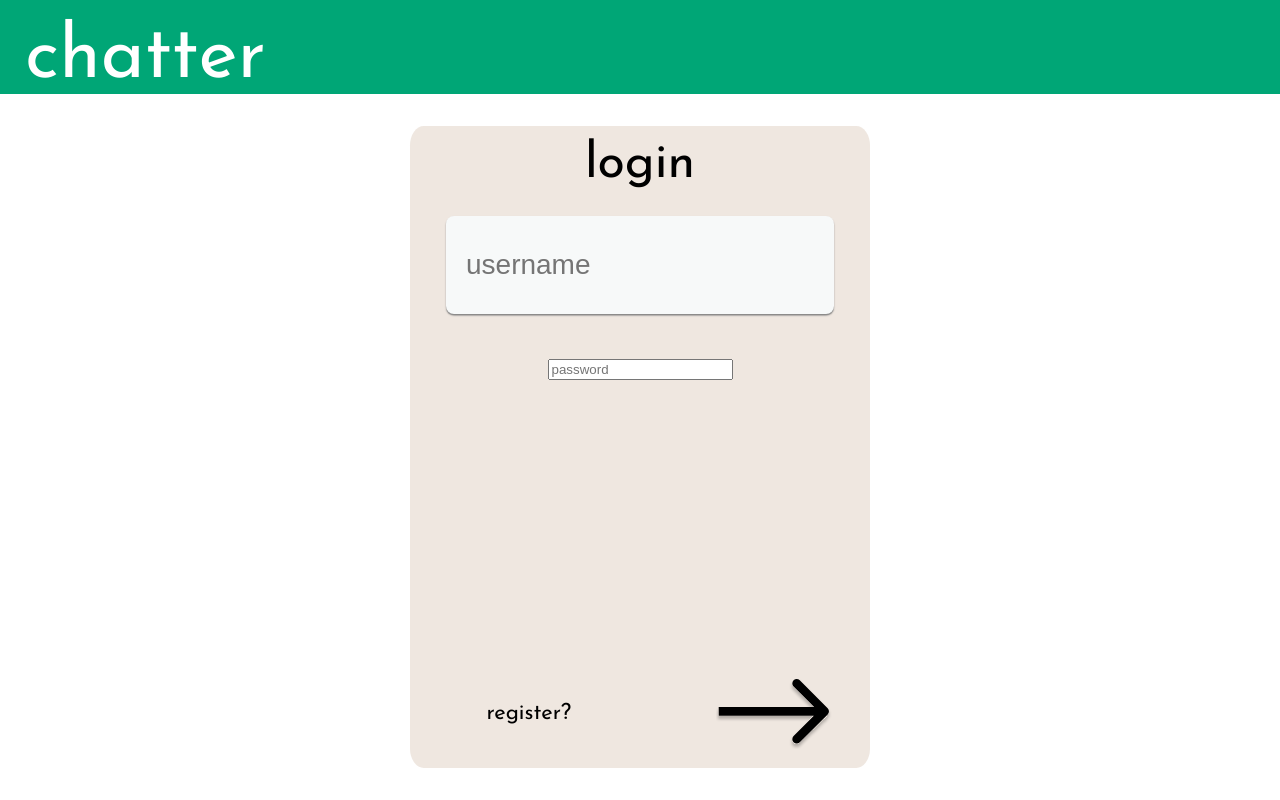
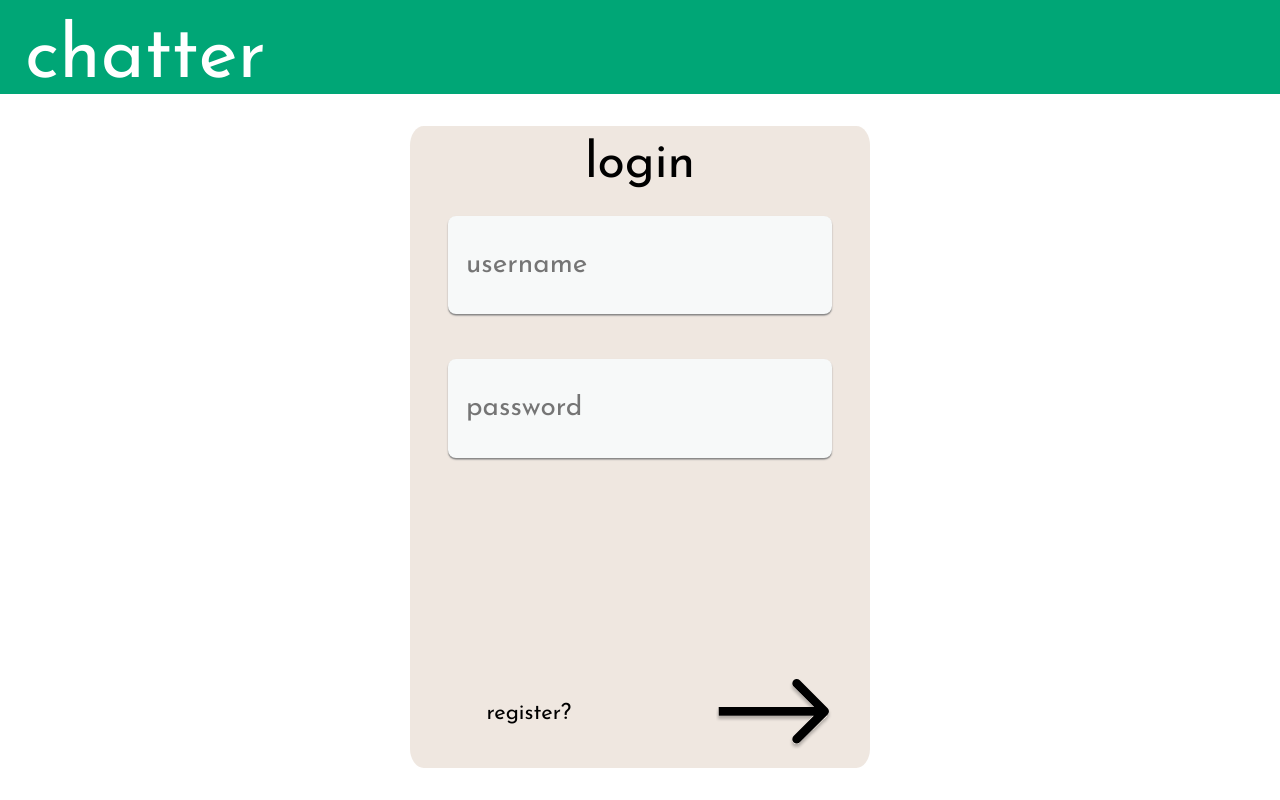
Before and after one commit to Bouzomgi/chatter-fe, a React (Create React App) app: page / in a window 1280 px wide. Built offline with nearby package versions, Linux system fonts and the light colour scheme; what envalid would draw is missing.

Commit message:
remove merge; add local tests

```diff
--- a/src/styles/layout/Form.scss
+++ b/src/styles/layout/Form.scss
@@ -7,7 +7,9 @@ div.form-centerer {
   flex-direction: column;
 }
 
-input[type='text'] {
+input[type='text'],
+input[type='password'] {
+  all: unset;
   height: 100%;
   width: 100%;
   background-color: index.$secondary-color;
@@ -68,6 +70,7 @@ div.form {
   }
 
   input[type='text'],
+  input[type='password'],
   .form-element {
     width: 100%;
     flex-grow: 1;
```
